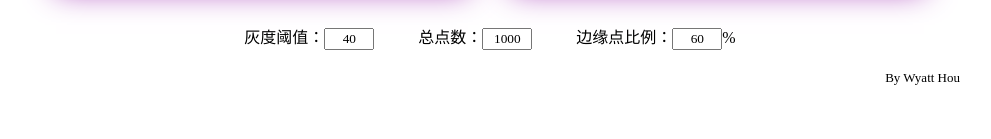
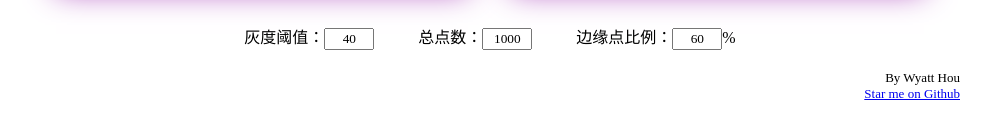
Before and after one commit to lemoi/lowpolyify, a plain HTML site: page index.html in a window 1280 px wide. Shown: the part 515-654 px from the top of the page, without its empty margins (150-1141 px from the left). Drawn offline with Linux system fonts and the light colour scheme.

Commit message:
add github link

```diff
--- a/core.css
+++ b/core.css
@@ -171,7 +171,7 @@ body, html {
     opacity: 0.3;
 }
 
-#copyright {
+#bottom-bar {
     font-size: 13px;
     text-align: right;
     padding-right: 20px;
--- a/index.html
+++ b/index.html
@@ -39,8 +39,9 @@
                 <label>边缘点比例：</label><input type="text" class="input" value="60"><span>%</span>
             </div>
         </div>
-        <div id="copyright">
-            By Wyatt Hou
+        <div id="bottom-bar">
+            <div>By Wyatt Hou</div>
+            <div><a href="https://github.com/lemoi/lowpolyify">Star me on Github</a></div>
         </div>
     </div>
     <script type="text/javascript" src="./sobel.js"></script>
```
